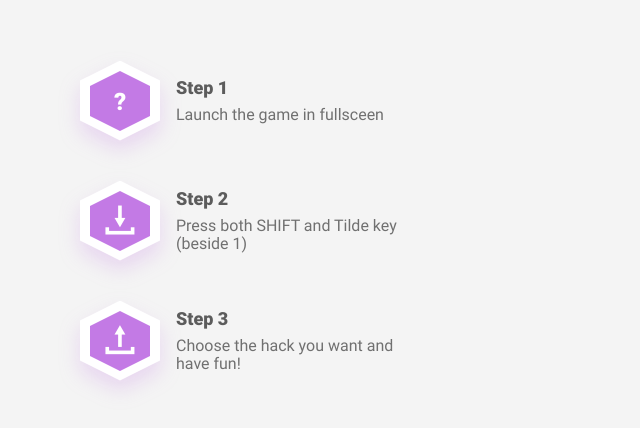
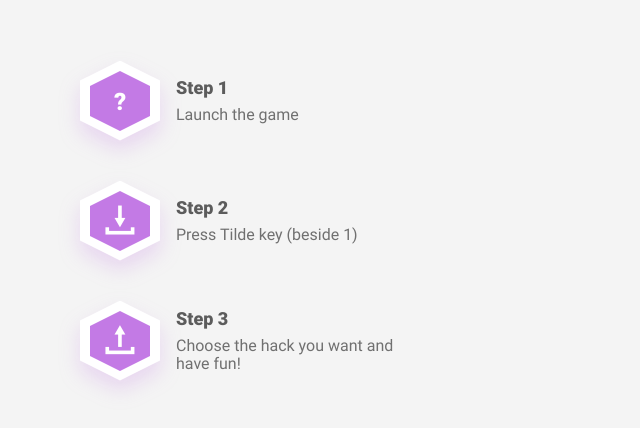
Before and after one commit to Trinculo54/Boxel-rebound-hope, a plain HTML site: page Older/rewards.html in a window 1280 px wide. Shown: the part 318-746 px from the top of the page, without its empty margins (292-932 px from the left). Drawn offline with Linux system fonts and the light colour scheme; files whose address does not match are found by name.

Commit message:
Update rewards.html

```diff
--- a/Older/rewards.html
+++ b/Older/rewards.html
@@ -18,7 +18,7 @@
                 <div class="header">
                     <img src="img/icons/icon.png">
                     <h1>Boxel Rebound Hacking Tutorial</h1>
-                    <p>Boxel Rebound was programmed by <strong>Doppler</strong> and <strong>Kargoh</strong>and Hacked By <strong>Trinculo54</strong>
+                    <p>Boxel Rebound was programmed by <strong>Doppler</strong> and<strong> Kargoh</strong> and Hacked By <strong>Trinculo54</strong>
                 </div>
                 <div class="rewards">
                     <div class="row skins">
@@ -29,7 +29,7 @@
                                 </div>
                                 <div class="description">
                                     <strong>Step 1</strong>
-                                    <span>Launch the game in fullsceen</span>
+                                    <span>Launch the game</span>
                                 </div>
                             </div>
                         </div>
@@ -42,7 +42,7 @@
                                 </div>
                                 <div class="description">
                                     <strong>Step 2</strong>
-                                    <span>Press both SHIFT and Tilde key (beside 1)</span>
+                                    <span>Press Tilde key (beside 1)</span>
                                 </div>
                             </div>
                         </div>
```
